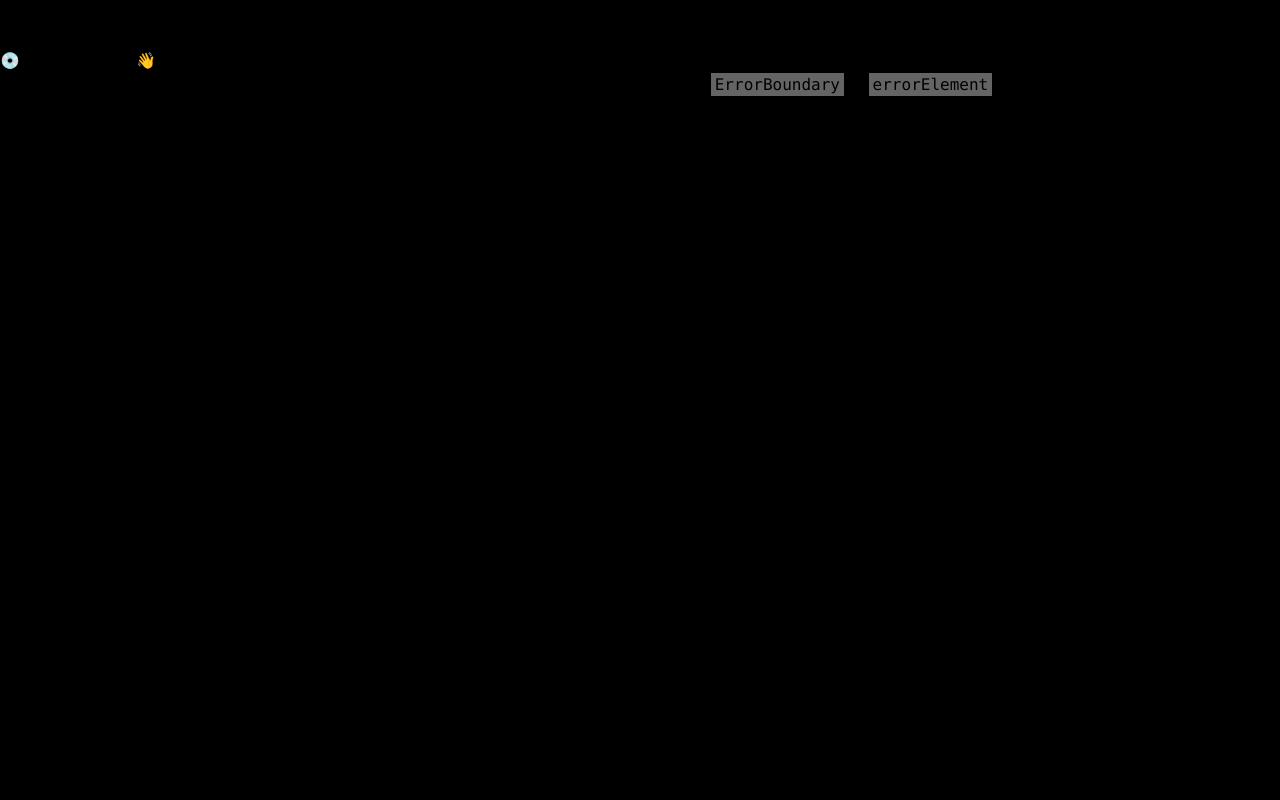
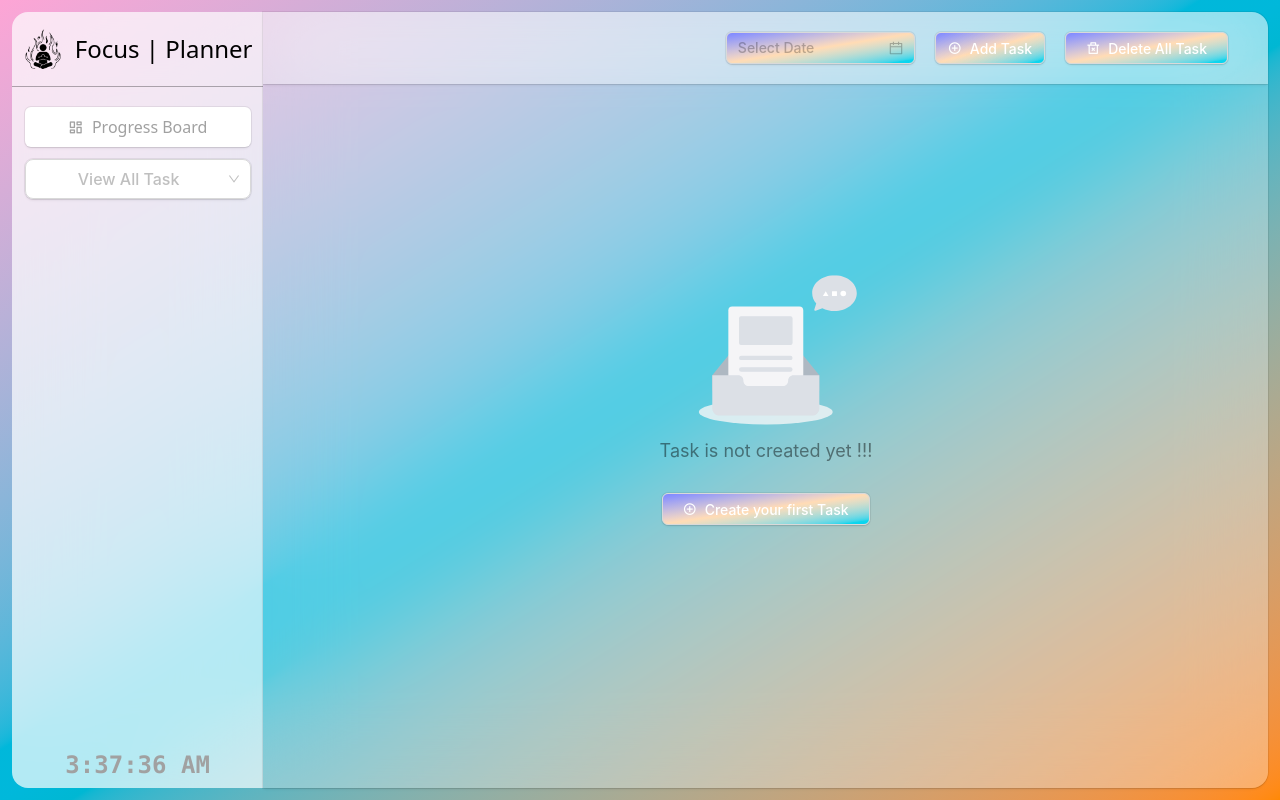
Before and after one commit to SharwanKunwar/Focus, a React (Vite) app in the folder focus/: page /focus/higher in a window 1280 px wide. Before the commit this address had no page. Built offline with nearby package versions, Linux system fonts and the light colour scheme.

Commit message:
updated project with some functionality

```diff
--- /dev/null
+++ b/focus/src/Store/usePlanner.js
@@ -0,0 +1,19 @@
+import {create} from 'zustand'
+import {persist} from 'zustand/middleware'
+export const usePlanner = create(persist(
+    (set)=>({
+        tasks:[],
+        addTask: (payload) => set((pastData)=>({
+            tasks: [...pastData.tasks, payload]
+        })),
+        deleteTask: (id)=>set((state)=>({
+            tasks: state.tasks.filter((task)=> task.id !== id)
+        })),
+        setTasks: (newTasks) =>
+        set(() => ({
+          tasks: newTasks,
+        })),
+
+    }),
+    {name:"focus"}
+))
--- a/focus/src/components/Dashboard.jsx
+++ b/focus/src/components/Dashboard.jsx
@@ -2,9 +2,11 @@ import React from 'react'
 
 function Dashboard() {
   return (
-    <div>
-      <h1>This is dashboard</h1>
-    </div>
+    <>
+        <div className='w-full h-full bg-red-400 flex justify-center items-center rounded-r-2xl'>
+            <h1>hellow i am progress baoard</h1>
+        </div>
+    </>
   )
 }
 
--- a/focus/src/components/Focus.jsx
+++ b/focus/src/components/Focus.jsx
@@ -1,43 +1,69 @@
-import React from 'react'
-import { Outlet } from 'react-router'
+import React, { useEffect, useState } from 'react'
+import { Link, Outlet,useNavigate  } from 'react-router'
+import 'remixicon/fonts/remixicon.css'
+import {DatePicker, Select} from 'antd'
 
 function Focus() {
+
+  const [time, setTime] = useState(new Date().toLocaleTimeString());
+  const navigate = useNavigate();
+
+  useEffect(()=>{
+    const interval = setInterval(() => {
+      setTime(new Date().toLocaleTimeString())
+    }, 1000);
+    return ()=>{
+      clearInterval(interval)
+    }
+  },[])
+
+
+
+
   return (
-     <>
+    <>
       <div className="bg-gradient-to-br from-pink-300 to-orange-400 via-cyan-500 w-screen h-screen flex p-3 ">
-        {/* <div className='bg-red-400'>social</div> */}
 
         {/* left tool box and nav */}
-        <div className="bg-white/30 backdrop-blur-2xl w-[20%] h-full rounded-l-2xl mastShadow text-white">
+        <div className="bg-white/70 backdrop-blur-2xl w-[20%] h-full rounded-l-2xl text-white">
           {/* logo and site name */}
-          <div className=" w-full h-[10%] flex justify-center items-center gap-3 border-b border-white/30 ">
+          <div className=" w-full h-[9.7%] flex justify-center items-center gap-3 border-b  border-black/30 mastShodow">
             <img src="/icon2.png" alt="logo" width={40} height={40} />
-            <h1 className="text-2xl font-medium">Focus | Planner</h1>
+            <h1 className="text-2xl font-medium text-black">Focus | Planner</h1>
           </div>
 
           {/* naveMenu */}
           <div className=" w-full h-[90%] flex flex-col items-center pt-5 gap-3">
-            <button className="bg-purple-400 w-[90%] h-[40px]">
-              Dashboard
-            </button>
+            <div className='w-full h-full flex flex-col items-center gap-3'>
+              <Link to="dashboard" className='w-full flex justify-center items-center'>
+            <button className="mastShadow bg-white text-neutral-400 font-medium w-[90%] h-[40px] rounded-md"><i className="ri-dashboard-line mr-1"></i> Progress Board </button>
+            </Link>
 
-            <button className="bg-purple-400 w-[90%] h-[40px]">
-              View All Task
-            </button>
+
+            <Select placeholder="View All Task" size="large" className="w-[90%] text-center font-medium !border-none !outline-none mastShadow !rounded-lg" onChange={(value) => navigate(value)}>
+              <Select.Option value="higher">Higher Priority Task</Select.Option>
+              <Select.Option value="medium">Medium Priority Task</Select.Option>
+              <Select.Option value="lower">Lower Priority Task</Select.Option>
+            </Select>
+            </div>
+
+
+            <div className=' w-full h-[40px]'>
+              <div className='text-end flex justify-center items-center w-full'>
+            <h1 className='text-2xl font-bold font-mono text-neutral-400'>{time}</h1>
+            </div>
+            </div>
+
+
           </div>
 
         </div>
 
         {/* content box */}
-        <div className="bg-white/30 backdrop-blur-2xl w-[80%] h-full mastShadow relative">
-        <div className='text-end pr-5 pt-5 flex flex-row-reverse absolute right-0 top-0 justify-stat items-center gap-5'>
-          <button className='bg-white py-1 px-3 rounded-md '>Add Task</button>
-          <button className=' bg-white py-1 px-5 rounded-md'>Delete All Task</button>
-          <input type='date' placeholder='Select date' className=' bg-white py-1 px-5 rounded-md'></input>
+        <div className="bg-white/30 backdrop-blur-2xl w-[80%] h-full rounded-r-2xl mastShadow relative overflow-y-auto">
+        <Outlet/>
+        </div>
 
-        </div>
-          <Outlet/>
-        </div>
 
 
 
--- /dev/null
+++ b/focus/src/components/HigherTask.jsx
@@ -0,0 +1,116 @@
+import { Badge, Button, Card, DatePicker, Empty, Form, Input, Modal, Popconfirm, Tag } from 'antd'
+import { useState } from 'react';
+import '@ant-design/v5-patch-for-react-19';
+import { usePlanner } from '../Store/usePlanner';
+import moment from 'moment';
+
+
+function HigherTask() {
+    const [form] = Form.useForm();
+    const [open, setOpen] = useState(false);
+    const{tasks, addTask, deleteTask, setTasks} = usePlanner();
+
+
+
+  const createTask = (value) =>{
+    value.status = "Pending"
+    value.id = Date.now();
+    value.createdAt = new Date()
+    addTask(value)
+    handleColse();
+  }
+  const handleColse = () =>{
+    setOpen(false);
+    form.resetFields()
+  }
+  const allDelete = () =>{
+    setTasks([]);
+  }
+
+  return (
+    <>
+      <div className="flex flex-col w-full h-full rounded-r-2xl relative ">
+        <div className="flex justify-end items-center gap-5 p-5 bg-white/30 backdrop-blur-2xl sticky top-0 right-10 pr-10 mastShadow">
+          <DatePicker placeholder='Select Date' size="middle" className='!bg-gradient-to-br !from-indigo-400 !to-cyan-400 !via-orange-300/50 !text-white !font-medium mastShadow'/>
+          <Button onClick={()=>setOpen(true)} className="!bg-gradient-to-br from-indigo-400 to-cyan-400 via-orange-300/50 !text-white !font-medium !py-1 !px-3 !rounded-md mastShadow"><i className="ri-add-circle-line mr-0"></i>Add Task</Button>
+          <Popconfirm  title={ tasks.length === 0 ? "Are you crazy there is nothing to delete": "Do you want to delete all tasks ?" } onConfirm={allDelete} >
+            <Button className="!bg-gradient-to-br from-indigo-400 to-cyan-400 via-orange-300/50 !text-white !font-medium !py-1 !px-5 !rounded-md mastShadow"><i className="ri-delete-bin-2-line mr-0"></i>Delete All Task</Button>
+          </Popconfirm>
+
+        </div>
+
+        {
+            tasks.length === 0 && (
+              <div className='w-full h-full flex flex-col gap-15 justify-center items-center'>
+                <Empty description="Task is not created yet !!!" className='scale-150 !text-[12px]'/>
+                <Button onClick={()=>setOpen(true)} className="mastShadow !bg-gradient-to-br from-indigo-400 to-cyan-400 via-orange-300/50 !text-white !font-medium !px-5 !rounded-md "><i className="ri-add-circle-line mr-0"></i>Create your first Task</Button>
+              </div>
+            )
+          }
+
+        {/* scrollable grid area */}
+        <div className="grid grid-cols-3 gap-7 p-5 overflow-y-auto">
+
+          {tasks.map((item, index) => (
+            <Badge.Ribbon text="Higher" className='font-medium bg-gradient-to-br from-pink-400 to-purple-500 via-pink-400 mastShadow' key={index}>
+              <Card hoverable>
+                <Card.Meta
+                title={item.title}
+                description={item.description}
+                ></Card.Meta>
+                <div className='mt-5 flex flex-col justify-between items-start '>
+                  <div className='flex w-full justify-between '>
+                    <div>
+                      <Tag className='capitalize mastShadow'>{item.status}</Tag>
+                      <Tag onClick={()=>deleteTask(item.id)} className='!bg-rose-500 !border-rose-500 !text-white mastShadow'>Delete</Tag>
+                    </div>
+                    <div>
+                      <Button size="small" className="mastShadow !bg-gradient-to-br from-indigo-400 via-cyan-400 to-purple-400 !text-white !font-medium !px-10 rounded-md hover:opacity-90 transition duration-300 border-none shadow-md">Start Task</Button>
+                    </div>
+                  </div>
+
+                  <div className='w-full mt-1'>
+                    <label className='text-neutral-400 text-[11px]'>{moment().format('DD MMM YYYY, h:mm a')}</label>
+                  </div>
+
+                </div>
+
+              </Card>
+            </Badge.Ribbon>
+          ))}
+
+        </div>
+
+
+
+
+        <Modal open={open} footer={null} onCancel={handleColse} maskClosable={false}>
+          <h1 className='text-lg font-medium mb-4'>New task</h1>
+          <Form onFinish={createTask} form={form}>
+            <Form.Item
+              name="title"
+              rules={[{required: true}]}
+            >
+              <Input placeholder='Task name' size='large' className='mastShadow'/>
+            </Form.Item>
+
+            <Form.Item
+            name="description"
+            rules={[{required: true}]}
+            >
+              <Input.TextArea placeholder='Task name' rows={5} className='mastShadow'/>
+            </Form.Item>
+
+            <Form.Item>
+              <Button htmlType='submit' type='primary' size='large' className='mastShadow !px-15'>Submit</Button>
+            </Form.Item>
+          </Form>
+
+        </Modal>
+
+      </div>
+    </>
+  )
+}
+
+export default HigherTask
--- /dev/null
+++ b/focus/src/components/MediumTask.jsx
@@ -0,0 +1,11 @@
+import React from 'react'
+
+function MediumTask() {
+  return (
+    <div>
+      this is medium task page
+    </div>
+  )
+}
+
+export default MediumTask
--- a/focus/src/main.jsx
+++ b/focus/src/main.jsx
@@ -5,6 +5,11 @@ import App from './App.jsx'
 import Focus from './components/Focus.jsx'
 import { createBrowserRouter, RouterProvider } from 'react-router-dom'
 import Home from './components/Home.jsx'
+import Dashboard from './components/Dashboard.jsx'
+import AllTask from './components/HigherTask.jsx'
+import HigherTask from './components/HigherTask.jsx'
+import MediumTask from './components/MediumTask.jsx'
+
 
 // ✅ Create router
 const router = createBrowserRouter([
@@ -13,17 +18,37 @@ const router = createBrowserRouter([
     element: <App />,
     children: [
       {
-        path:"/",
-        element:<Home/>
+        index: true, // 👈 default route for "/"
+        element: <Home />,
       },
       {
-        path: 'Focus',
+        path: 'focus', // 👈 lowercase, consistent naming
         element: <Focus />,
+        children: [
+          {
+            index: true, // 👈 default route for "/focus"
+            element: <Dashboard />,
+          },
+          {
+            path: 'dashboard', // "/focus/dashboard"
+            element: <Dashboard />,
+          },
+          {
+            path:'higher',
+            element: <HigherTask/>
+          },
+          {
+            path:'medium',
+            element: <MediumTask/>
+          }
+
+        ],
       },
+
+
     ],
   },
 ])
-
 
 createRoot(document.getElementById('root')).render(
   <StrictMode>
```
Also changed, not shown: focus/package.json (+5 -2 lines), 1 other file (tests, documents, lock files or other folders).
